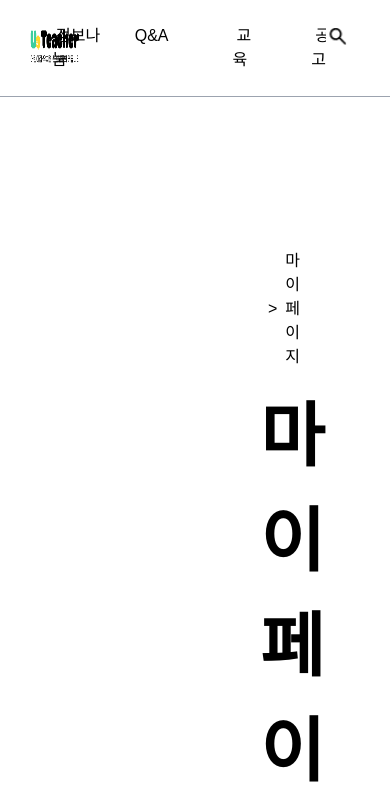
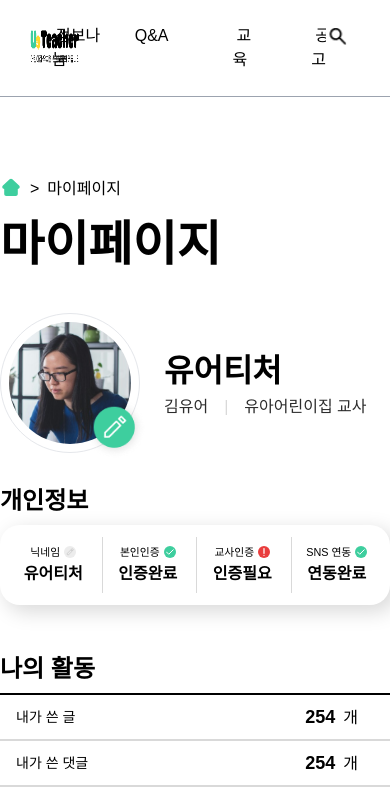
Before and after one commit to yourteacher-org/yourteacher-fe, a React (Vite) app: page /user in a window 390 px wide. Shown: the top 799 px of the page. Built offline with nearby package versions, Linux system fonts and the light colour scheme.

Commit message:
[style] 태블릿, 모바일 반응형 추가

```diff
--- a/src/components/PageNav.tsx
+++ b/src/components/PageNav.tsx
@@ -8,7 +8,11 @@ interface PageNavProps {
 
 const PageNav = ({ children }: PageNavProps) => {
   return (
-    <div className="flex gap-2 items-center text-[1rem] mb-4">
+    <div
+      className="flex gap-2 items-center
+        xl:mb-4 sm:mb-2
+        text-[1rem]"
+    >
       <Home className="mb-[2px]" />
       {children &&
         Children.map(children, (Child) => (
--- a/src/pages/User/User.tsx
+++ b/src/pages/User/User.tsx
@@ -15,24 +15,61 @@ import UserAction from './UserAction';
 
 const UserPage: React.FC = () => {
   return (
-    <Section as="section" className="px-[16.25rem] mt-[9.5rem]">
+    <Section
+      as="section"
+      className="xl:px-[16.25rem] lg:px-[10.25rem]
+        xl:mt-[9.5rem] lg:mt-[7.5rem] sm:mt-[5rem]"
+    >
       <PageNav>
         <span>마이페이지</span>
       </PageNav>
-      <h1 className="text-[4.375rem] font-bold mb-[7.5rem]">마이페이지</h1>
+      <h1
+        className="xl:mb-[7.5rem] lg:mb-[3.5rem] sm:mb-[2rem]
+          xl:text-[4.375rem] lg:text-[3.75rem] sm:text-[3rem]
+          font-bold"
+      >
+        마이페이지
+      </h1>
 
-      <div className="flex items-center gap-10 mb-[3.75rem]">
-        <div className="relative w-[12rem] aspect-square p-[0.625rem] border rounded-full">
+      <div
+        className="flex items-center
+        xl:gap-10 lg:gap-8 sm:gap-6
+        xl:mb-[3.75rem] lg:mb-12 sm:mb-8"
+      >
+        <div
+          className="relative
+            xl:w-[12rem] lg:w-[11rem] sm:w-[8.75rem]
+            aspect-square
+            lg:p-[0.625rem] sm:p-[0.5rem]
+            border rounded-full"
+        >
           <div className="w-[100%] aspect-square rounded-full bg-gray-100 overflow-hidden">
             <img src={ProfileExample} alt="profile" />
           </div>
-          <div className="absolute -right-1 -bottom-1">
-            <img src={CirclePencil} alt="pencil-icon" />
+          <div
+            className="absolute
+              lg:-right-2 sm:-right-2
+              lg:-bottom-2 sm:-bottom-2"
+          >
+            <img
+              className="lg:w-20 sm:w-16"
+              src={CirclePencil}
+              alt="pencil-icon"
+            />
           </div>
         </div>
         <div>
-          <p className="text-[3.125rem] font-bold">유어티처</p>
-          <div className="flex gap-4 text-[1.25rem]text-black-2">
+          <p
+            className="xl:text-[3.125rem] lg:text-[2.75rem] sm:text-[2rem]
+              font-bold"
+          >
+            유어티처
+          </p>
+          <div
+            className="flex gap-4
+              lg:text-[1.25rem] sm:text-[1rem]
+              text-black-2"
+          >
             <span>김유어</span>
             <span className="text-gray-5">|</span>
             <span>유아어린이집 교사</span>
@@ -40,35 +77,84 @@ const UserPage: React.FC = () => {
         </div>
       </div>
 
-      <div className="mb-[3.75rem]">
-        <h2 className="mb-5 text-4xl font-bold">개인정보</h2>
+      <div className="lg:mb-[3.75rem] sm:mb-12">
+        <h2
+          className="lg:mb-5 sm:mb-2
+            xl:text-4xl lg:text-3xl sm:text-2xl
+            font-bold"
+        >
+          개인정보
+        </h2>
         <div
-          className="flex items-center w-[100%] h-[12.5vw] rounded-[2.5rem]
+          className="flex items-center
+            w-[100%]
+            xl:h-[12.5vw] lg:h-36 sm:h-20
+            lg:px-0 sm:px-2
+            lg:rounded-[2.5rem] sm:rounded-[1.25rem]
             shadow-[6px_6px_20px_1px_rgba(0,0,0,0.15)]"
         >
           <UserInformation
             name="닉네임"
-            icon={<UserInformationIcon icon={<Pencil />} />}
+            icon={
+              <UserInformationIcon
+                icon={
+                  <Pencil
+                    className="2xl:w-5 xl:w-5 lg:w-4 sm:w-2
+                      2xl:h-5 xl:h-5 lg:h-4 sm:h-2"
+                  />
+                }
+              />
+            }
           >
             유어티처
           </UserInformation>
           <UserInformation
             name="본인인증"
-            icon={<UserInformationIcon color="green" icon={<Check />} />}
+            icon={
+              <UserInformationIcon
+                color="green"
+                icon={
+                  <Check
+                    className="2xl:w-5 xl:w-5 lg:w-4 sm:w-2
+                      2xl:h-5 xl:h-5 lg:h-4 sm:h-2"
+                  />
+                }
+              />
+            }
             borderLeft
           >
             인증완료
           </UserInformation>
           <UserInformation
             name="교사인증"
-            icon={<UserInformationIcon color="red" icon={<Exclamation />} />}
+            icon={
+              <UserInformationIcon
+                color="red"
+                icon={
+                  <Exclamation
+                    className="2xl:w-5 xl:w-5 lg:w-4 sm:w-2
+                      2xl:h-5 xl:h-5 lg:h-4 sm:h-2"
+                  />
+                }
+              />
+            }
             borderLeft
           >
             인증필요
           </UserInformation>
           <UserInformation
             name="SNS 연동"
-            icon={<UserInformationIcon color="green" icon={<Check />} />}
+            icon={
+              <UserInformationIcon
+                color="green"
+                icon={
+                  <Check
+                    className="2xl:w-5 xl:w-5 lg:w-4 sm:w-2
+                      2xl:h-5 xl:h-5 lg:h-4 sm:h-2"
+                  />
+                }
+              />
+            }
             borderLeft
           >
             연동완료
@@ -77,7 +163,13 @@ const UserPage: React.FC = () => {
       </div>
 
       <div className="mb-20">
-        <h2 className="mb-5 text-4xl font-bold">나의 활동</h2>
+        <h2
+          className="lg:mb-5 sm:mb-2
+            xl:text-4xl lg:text-3xl sm:text-2xl
+            font-bold"
+        >
+          나의 활동
+        </h2>
         <div className="border-y-2 border-black">
           <UserAction title="내가 쓴 글" count="254" borderBottom />
           <UserAction title="내가 쓴 댓글" count="254" borderBottom />
@@ -86,7 +178,13 @@ const UserPage: React.FC = () => {
         </div>
       </div>
 
-      <div className="w-[100%] flex justify-center gap-[0.625rem] pb-[15rem] text-[1rem]">
+      <div
+        className="flex
+          lg:flex-row sm:flex-col
+          lg:items-start sm:items-center
+          justify-center
+          gap-[0.625rem] pb-[15rem] text-[1rem]"
+      >
         <p>회원탈퇴를 원하신다면 탈퇴하기를 클릭해주세요.</p>
         <p className="text-red cursor-pointer">
           <u>탈퇴하기</u> {'>'}
--- a/src/pages/User/UserAction.tsx
+++ b/src/pages/User/UserAction.tsx
@@ -8,15 +8,18 @@ const UserAction = ({ title, count, borderBottom }: UserActionProps) => {
   return (
     <div
       className={`flex items-center justify-between
-        2xl:py-[1.875rem] xl:py-[1.5vw]
-        pl-10 pr-20
+        2xl:py-[1.875rem] xl:py-[1.5vw] lg:py-4 sm:py-2
+        xl:pl-10 lg:pl-8 sm:pl-4
+        xl:pr-20 lg:pr-10 sm:pr-8
       ${borderBottom && 'border-b-2 border-gray-5'}`}
     >
-      <span className="2xl:text-[1.625rem] xl:text-[1.375vw]">{title}</span>
+      <span className="2xl:text-[1.625rem] xl:text-[1.375vw] lg:text-lg sm:text-[0.875rem]">
+        {title}
+      </span>
       <span className="2xl:text-[1.25rem] xl:text-[1vw]">
         <em
           className="mr-2
-            2xl:text-4xl xl:text-[1.875vw]
+            2xl:text-4xl xl:text-[1.875vw] lg:text-xl sm:text-lg
             xl:leading-10
             font-bold not-italic"
         >
--- a/src/pages/User/UserInformation.tsx
+++ b/src/pages/User/UserInformation.tsx
@@ -15,13 +15,29 @@ const UserInformation = ({
 }: UserInformationProps) => {
   return (
     <>
-      {borderLeft && <div className="w-1 h-20 border-r-[1px] border-gray-5" />}
+      {borderLeft && (
+        <div
+          className="w-1
+            lg:h-20 sm:h-14
+            border-r-[1px] border-gray-5"
+        />
+      )}
       <div className="flex-1 flex flex-col items-center justify-center">
-        <p className="flex gap-2 items-center mb-[1.5vw] text-[1vw]">
+        <p
+          className="flex items-center
+            lg:gap-2 sm:gap-1
+            xl:mb-[1.5vw] lg:mb-3 sm:mb-0.5
+            xl:text-[1vw] lg:text-[0.875rem] sm:text-[0.675rem]"
+        >
           {name}
           {icon}
         </p>
-        <p className="text-[2.25vw] font-bold">{children}</p>
+        <p
+          className="xl:text-[2.25vw] lg:text-[1.75rem] sm:text-[1rem]
+            font-bold"
+        >
+          {children}
+        </p>
       </div>
     </>
   );
--- a/src/pages/User/UserInformationIcon.tsx
+++ b/src/pages/User/UserInformationIcon.tsx
@@ -17,9 +17,10 @@ const UserInformationIcon = ({
 
   return (
     <i
-      className={`w-[1.75rem] aspect-square
-                  flex items-center justify-center
-                  rounded-full ${colorSet[color]}`}
+      className={`xl:w-7 lg:w-6 sm:w-3
+        aspect-square
+        flex items-center justify-center
+        rounded-full ${colorSet[color]}`}
     >
       {icon}
     </i>
```
